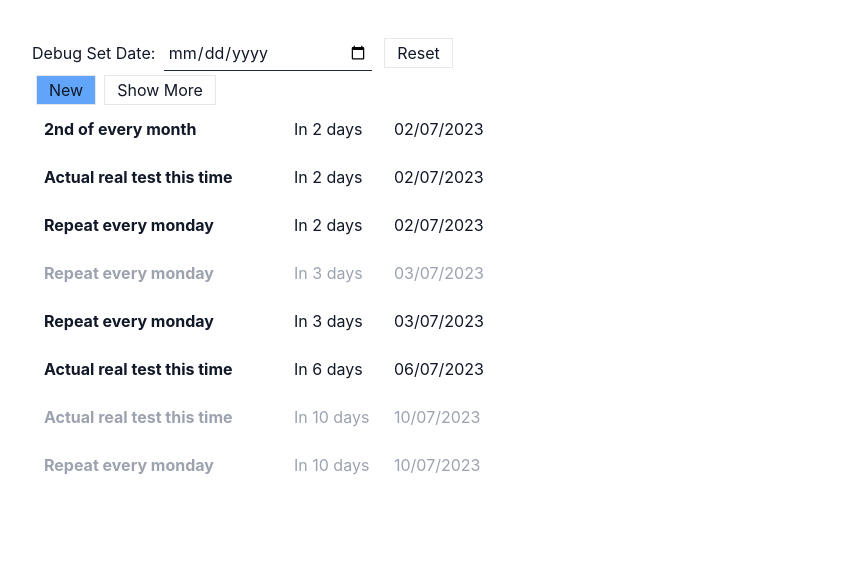
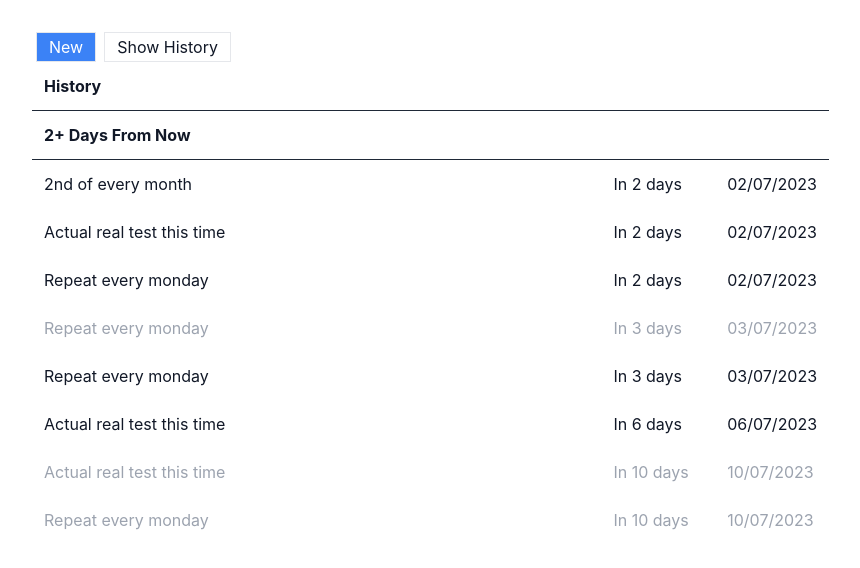
Before and after one commit to PiotrTekieli/calendar-app, a React (Vite) app: page / in a window 1280 px wide. Shown: the top 568 px of the page, without its empty margins (0-860 px from the left). Built offline with nearby package versions, Linux system fonts and the light colour scheme.

Commit message:
separators, description, repeat type description

```diff
--- a/src/Index.jsx
+++ b/src/Index.jsx
@@ -8,7 +8,7 @@ import Arrow from "./components/Arrow";
 
 
 export default function Index() {
-    const DEBUG_DATE = true;
+    const DEBUG_DATE = false;
     const LOADING = true;
     const SAVING = false;
     const HISTORY_AMOUNT = 30;
@@ -139,6 +139,7 @@ export default function Index() {
     }
 
     function deleteItem(id) {
+        console.log(entryList, historyList);
         let index = entryList.findIndex(entry => entry.id == id)
         console.log(id, entryList, historyList);
 
@@ -191,7 +192,7 @@ export default function Index() {
                     <div className="entry-list absolute">
                         {DEBUG_DATE && (<>Debug Set Date: <input type="date" onChange={e => setToday(e.target.valueAsDate)}/> <button onClick={() => setToday(new Date())}>Reset</button><br/></>)}
 
-                        <button className="bg-blue-400" onClick={editEntry}>New</button>
+                        <button className="active" onClick={editEntry}>New</button>
 
                         <EntryList date={today} entryList={entryList} historyList={historyList} populateHistory={populateHistory} edit={editEntry} delete={deleteItem} submit={handleSubmit}/>
                     </div>
--- a/src/classes/displayEntry.js
+++ b/src/classes/displayEntry.js
@@ -1,22 +1,46 @@
 import { v4 as uuidv4 } from "uuid"
 
 class DisplayEntry {
-    constructor(id = uuidv4(), name = "", date = null, history = false) {
-        this.id = id,
-        this.name = name;
+    constructor(date = null, history = false) {
+        this.id = uuidv4();
+        this.name = "";
+        this.description = "";
+        this.repeatDesc = "";
         this.date = date;
         this.history = history;
+        this.separator = false;
     }
+
+    getDataFromEntry(entry) {
+        this.id = entry.id;
+        this.name = entry.name;
+        this.description = entry.description;
+        this.repeatDesc = entry.repeatDesc;
+
+        return this;
+    }
+
+    // constructor(id = uuidv4(), name = "", description = "", date = null, history = false) {
+    //     this.id = id,
+    //     this.name = name;
+    //     this.description = description;
+    //     this.date = date;
+    //     this.history = history;
+    // }
 
     simplifyHistoryEntry() {
         return {
             name: this.name,
+            description: this.description,
+            repeatDesc: this.repeatDesc,
             date: this.date,
         }
     }
 
     loadSimplifiedDisplayEntry(simplifiedEntry) {
         this.name = simplifiedEntry.name,
+        this.description = simplifiedEntry.description
+        this.repeatDesc = simplifiedEntry.repeatDesc;
         this.date = simplifiedEntry.date;
         this.history = true;
 
--- a/src/classes/entry.js
+++ b/src/classes/entry.js
@@ -5,26 +5,34 @@ class Entry {
     constructor() {
         this.id = uuidv4();
         this.name = "";
+        this.description = "";
 
         this.dates = [new Date(new Date().setHours(0, 0, 0, 0)).simpleFormat()];
         this.repeatType = 0;
+        this.repeatDesc = "";
         this.days = 1;
         this.copyCount = 1;
+
+        this.icon = "";
     }
 
     clone(entry) {
         this.id = entry.id;
         this.name = entry.name;
+        this.description = entry.description;
         this.dates = entry.dates;
         this.repeatType = entry.repeatType;
+        this.repeatDesc = entry.repeatDesc;
         this.days = entry.days;
         this.copyCount = entry.copyCount;
+        this.icon = entry.icon;
 
         return this;
     }
 
     loadSimplifiedEntry(simplifiedEntry) {
         this.name = simplifiedEntry.name;
+        this.description = simplifiedEntry.description;
         this.dates = [simplifiedEntry.date];
         this.repeatType = simplifiedEntry.repeatType;
         this.days = simplifiedEntry.days;
@@ -37,6 +45,7 @@ class Entry {
     simplifyEntry() {
         return {
             name: this.name,
+            description: this.description,
             date: this.dates[0],
             repeatType: this.repeatType,
             days: this.days,
@@ -107,7 +116,7 @@ class Entry {
     getDisplayEntries() {
         let displayEntries = []
         this.dates.forEach(date => {
-            displayEntries.push(new DisplayEntry(this.id, this.name, date))
+            displayEntries.push(new DisplayEntry(date).getDataFromEntry(this))
         })
         return displayEntries;
     }
@@ -116,7 +125,9 @@ class Entry {
         if (today.getTime() - new Date().loadSimpleFormat(this.dates[0]).getTime() > 0) {
             this.addNextDate();
 
-            let displayEntry = new DisplayEntry(undefined, this.name, this.dates[0], true);
+            //let displayEntry = new DisplayEntry(undefined, this.name, this.description, this.dates[0], true);
+            let displayEntry = new DisplayEntry(this.dates[0], true).getDataFromEntry(this);
+            displayEntry.id = uuidv4();
             this.dates.splice(0, 1);
 
             return displayEntry;
--- a/src/components/EntryForm.jsx
+++ b/src/components/EntryForm.jsx
@@ -40,6 +40,7 @@ function EntryForm(props) {
                     detectError = true;
 
                 newEntry.days = days;
+                newEntry.repeatDesc = "Every " + days + " days";
                 break;
             case 1:
                 // days = entry.dates[0].getDay();
@@ -48,12 +49,49 @@ function EntryForm(props) {
                     detectError = true;
                 }
                 days = parseInt(daysOfTheWeek.join(""));
+                newEntry.repeatDesc = "Every ";
+
+                daysOfTheWeek.forEach((day, i) => {
+                    if (i != 0) {
+                        if (i != daysOfTheWeek.length - 1)
+                            newEntry.repeatDesc += ", ";
+                        else
+                            newEntry.repeatDesc += " and ";
+                    }
+
+                    switch(day) {
+                        case 1:
+                            newEntry.repeatDesc += "Mon";
                             break;
                         case 2:
-                days = entry.dates[0].getDate();
+                            newEntry.repeatDesc += "Tue";
+                            break;
+                        case 3:
+                            newEntry.repeatDesc += "Wed";
+                            break;
+                        case 4:
+                            newEntry.repeatDesc += "Thu";
+                            break;
+                        case 5:
+                            newEntry.repeatDesc += "Fri";
+                            break;
+                        case 6:
+                            newEntry.repeatDesc += "Sat";
+                            break;
+                        case 7:
+                            newEntry.repeatDesc += "Sun";
+                            break;
+                    }
+                })
+
+                break;
+            case 2:
+                days = selectedDate.getDate();
+                newEntry.repeatDesc = days + ((days % 10 == 1 && (days <= 10 || days >= 20)) ? "st" : (days % 10 == 2 && (days <= 10 || days >= 20) ? "nd" : "th")) + " of every month"
                 break;
             case 3:
                 days = -1;
+                newEntry.repeatDesc = "No repeat";
                 break;
         }
 
@@ -110,9 +148,12 @@ function EntryForm(props) {
 
     return (
         <>
-            <div className="form p-3 w-full min-w-min">
+            <div className="form p-3 w-full max-w-[800px] min-w-min">
                 <label className="label">Name: </label>
                 <input type="text" placeholder="Name of the entry" value={entry.name} onChange={(e) => setEntry({...entry, name: e.target.value})} onKeyDown={handleKeyDown} />
+                <br/><br/>
+                <label className="label">Description: </label> <br/>
+                <input className="w-full md:w-[80%]" type="text" placeholder="Description" value={entry.description} onChange={(e) => setEntry({...entry, description: e.target.value})} onKeyDown={handleKeyDown} />
                 <br/><br/>
 
                 <label className="label">Repeat Type: </label>
@@ -131,17 +172,18 @@ function EntryForm(props) {
                     </div>
 
                     <div className="p-3">
-                        <div className="">
+                        {entry.repeatType != 1 && (
+                            <>
                                 <label className="label">Starting Date: </label>
                                 <Calendar ref={dateRef} minDetail="year"
                                 value={selectedDate} onChange={(value) => setSelectedDate(value)}
                                 activeStartDate={activeStartDate} onActiveStartDateChange={(a) => {setActiveStartDate(a.activeStartDate)}} />
-                        </div>
-                    </div>
+                                <br/>
+                            </>
+                        )}
 
                         {entry.repeatType == 0 && (
                             <>
-                            <br/>
                                 <label className="label">Day amount: </label>
                                 <input type="number" placeholder="Day amount" value={entry.days} onChange={(e) => { setEntry({...entry, days: e.target.value }) }} id="repeatDays" />
                                 <span className="text-red-500"> {dayInputErrorText}</span>
@@ -149,7 +191,7 @@ function EntryForm(props) {
                         )}
                         {entry.repeatType == 1 && (
                             <>
-                            <br/>
+                                <label className="label">Days of the week: </label>
                                 <div className="m-3 flex flex-wrap border border-gray-800">
                                     {Week.map((day, i) => {
                                         return <Fragment key={i}>
@@ -168,25 +210,25 @@ function EntryForm(props) {
                                                         setDaysOfTheWeek(newList);
                                                     }
 
-                                                let today = new Date(new Date().setHours(0, 0, 0, 0));
+                                                    // let today = new Date(new Date().setHours(0, 0, 0, 0));
 
-                                                let nextDay = -1;
-                                                newList.forEach(d => {
-                                                    if (nextDay == -1 && d > today.getDay()) {
-                                                        nextDay = d;
-                                                    }
-                                                })
-                                                if (nextDay == -1)
-                                                    nextDay = newList[0];
+                                                    // let nextDay = -1;
+                                                    // newList.forEach(d => {
+                                                    //     if (nextDay == -1 && d > today.getDay()) {
+                                                    //         nextDay = d;
+                                                    //     }
+                                                    // })
+                                                    // if (nextDay == -1)
+                                                    //     nextDay = newList[0];
 
-                                                let dayDifference = nextDay - today.getDay();
-                                                if (dayDifference <= 0)
-                                                    dayDifference += 7;
+                                                    // let dayDifference = nextDay - today.getDay();
+                                                    // if (dayDifference <= 0)
+                                                    //     dayDifference += 7;
 
-                                                let newDate = new Date(today.setDate(today.getDate() + dayDifference))
+                                                    // let newDate = new Date(today.setDate(today.getDate() + dayDifference))
 
-                                                setEntry({...entry, dates: [newDate]});
-                                                setNewActiveStartDate(newDate);
+                                                    // setEntry({...entry, dates: [newDate]});
+                                                    // setNewActiveStartDate(newDate);
                                                 }}>{day}</button>
                                                 {i == 3 && (
                                                     <span className="basis-[100%] sm:basis-0 h-0 w-0" />
@@ -210,7 +252,10 @@ function EntryForm(props) {
                         )}
                     </div>
 
-                <button onClick={handleClick}>Confirm</button>
+                </div>
+
+                <br/>
+                <button className="active px-4 py-2" onClick={handleClick}>Save Changes</button>
             </div>
         </>
     );
--- a/src/components/EntryList.jsx
+++ b/src/components/EntryList.jsx
@@ -1,5 +1,7 @@
-import { useEffect, useState } from "react";
+import { Fragment, useEffect, useState } from "react";
 import ListElement from "./ListElement";
+import DisplayEntry from "../classes/displayEntry";
+import ListSeparator from "./ListSeparator";
 
 function EntryList({ date, entryList, historyList, populateHistory, edit, delete: del, submit: handleSubmit }) {
 
@@ -20,17 +22,58 @@ function EntryList({ date, entryList, historyList, populateHistory, edit, delete
         displayEntryList = [...displayEntryList, ...entry.getDisplayEntries()];
     })
 
+    generateSeparators();
+
     displayEntryList.sort((a, b) => {
-        let difference = a.date.localeCompare(b.date);
-        if (difference == 0)
+        let dateDifference = a.date.localeCompare(b.date);
+        if (dateDifference == 0) {
+            let separator = a.separator == true ? -1 : b.separator == true ? 1 : null;
+            if (separator != null)
+            return separator
+
             return a.name.localeCompare(b.name);
-        return difference;
+        }
+        return dateDifference;
     })
 
+    function generateSeparators() {
+        if (historyList.length != 0) {
+            let newSeparatorEntry = new DisplayEntry();
+            newSeparatorEntry.name = "History"
+            newSeparatorEntry.date = "0/0/0"
+            newSeparatorEntry.separator = true;
+
+            displayEntryList.push(newSeparatorEntry);
+        }
+
+        let dateCompare = new Date(date);
+
+        for (let i = 0; i <= 2; dateCompare.setDate(dateCompare.getDate() + 1) && i++) {
+            if ((i == 0 || i == 1) && !displayEntryList.some((entry) => entry.date == dateCompare.simpleFormat()))
+                continue;
+
+            if (i == 2 && !displayEntryList.some((entry) => entry.date.localeCompare(dateCompare.simpleFormat()) == 1))
+                continue;
+
+
+            let newSeparatorEntry = new DisplayEntry();
+
+            if (i == 0)
+                newSeparatorEntry.name = "Today";
+            else if (i == 1)
+                newSeparatorEntry.name = "Tomorrow";
+            else if (i == 2)
+                newSeparatorEntry.name = "2+ Days From Now";
+
+            newSeparatorEntry.date = dateCompare.simpleFormat();
+            newSeparatorEntry.separator = true;
+            displayEntryList.push(newSeparatorEntry);
+        }
+    }
 
     return (
         <>
-            <button onClick={() => { setShowShort(!showShort) }}>{showShort ? "Show More" : "Show Less"}</button>
+            <button onClick={() => { setShowShort(!showShort) }}>{showShort ? "Show History" : "Hide History"}</button>
             {/* <table className="w-full min-w-min max-w-[800px]">
                 <tbody>
                     {displayEntryList && displayEntryList.map((entry, i) => {
@@ -39,9 +82,16 @@ function EntryList({ date, entryList, historyList, populateHistory, edit, delete
                 </tbody>
             </table> */}
 
-            <div className="w-full min-w-min max-w-[800px] grid grid-cols-[minmax(min-content,_250px)_repeat(2,_minmax(min-content,_100px))]">
-                {displayEntryList && displayEntryList.map((entry, i) => {
-                    return <ListElement key={entry.id + entry.date} date={date} entry={entry} edit={edit} delete={del} submit={handleSubmit} />
+            {/* <div className="w-full min-w-min max-w-[1200px] grid grid-cols-[minmax(min-content,_1fr)_repeat(2,_minmax(min-content,_100px))]"> */}
+            <div className="w-full min-w-min max-w-[1200px] grid grid-cols-[minmax(100px,_5fr)_repeat(2,_1fr)]">
+                {displayEntryList && displayEntryList.map(entry => {
+                    return <Fragment  key={entry.id + entry.date}>
+                                {entry.separator == false ? (
+                                    <ListElement date={date} entry={entry} edit={edit} delete={del} submit={handleSubmit} />
+                                ) : (
+                                    <ListSeparator entry={entry}/>
+                                )}
+                            </Fragment>
                 })}
             </div>
         </>
--- a/src/components/ListElement.jsx
+++ b/src/components/ListElement.jsx
@@ -14,18 +14,28 @@ function ListElement({ date, entry, edit, delete: del, submit }) {
     const descriptionRef = useRef();
 
     function showDescription() {
-        if (appear) {
+        if (appear)
             descriptionRef.current.style.maxHeight = "0px";
+        else
             setTimeout(() => {
-                setAppear(false);
-            }, 150)
-        }
-        else {
-            setAppear(true);
-            setTimeout(() => {
-                descriptionRef.current.style.maxHeight = "calc(" + descriptionRef.current.scrollHeight + "px + 1.5rem)";
+                descriptionRef.current.style.maxHeight = "max-content";
             })
-        }
+
+        setAppear(!appear)
+
+        // if (appear) {
+        //     descriptionRef.current.style.maxHeight = "0px";
+        //     setTimeout(() => {
+        //         setAppear(false);
+        //     }, 150)
+        // }
+        // else {
+        //     setAppear(true);
+        //     setTimeout(() => {
+        //         // descriptionRef.current.style.maxHeight = "calc(" + descriptionRef.current.scrollHeight + "px + 1.5rem)";
+        //         descriptionRef.current.style.maxHeight = "10000px";
+        //     })
+        // }
     }
 
     return (
@@ -50,16 +60,16 @@ function ListElement({ date, entry, edit, delete: del, submit }) {
                 </tr>
             )} */}
 
-            <div className={(entry.history == true ? "text-gray-400 " : "") + "list-element gap-4 contents cursor-pointer [&>*]:py-3 sm:[&>*]:px-3"} onClick={() => showDescription()}>
-                <div><b>{entry.name == "" ? "Untitled" : entry.name}</b></div>
+            <div className={(entry.history == true ? "text-gray-400 " : "") + "list-element gap-4 contents cursor-pointer [&>*]:py-3 [&>*]:px-1 sm:[&>*]:px-3"} onClick={() => showDescription()}>
+                <div>{entry.name == "" ? "Untitled" : entry.name}</div>
                 <div className="whitespace-nowrap">In {dayDifference} days</div>
                 <div>{formatDate(entry.date)}</div>
+            </div>
 
-
-            </div>
             {appear && (
-                <div ref={descriptionRef} className="bg-gray-200 col-span-3 flex justify-between items-center transition-all max-h-0 overflow-hidden w-full [&>*]:py-2 sm:[&>*]:px-3">
-                    <div>test</div>
+                <div ref={descriptionRef} className="bg-gray-200 col-span-3 flex justify-between items-center gap-4 max-h-0 overflow-hidden w-full [&>*]:py-2 sm:[&>*]:px-3">
+                    <div className="italic min-w-[60%]">{entry.description == "" ? "No Description" : entry.description}</div>
+                    <div>{entry.repeatDesc}</div>
                     <div className="flex">
                         <div>
                             {!entry.history && (
--- /dev/null
+++ b/src/components/ListSeparator.jsx
@@ -0,0 +1,14 @@
+function ListSeparator({ entry }) {
+
+    return (
+        <>
+            <div className={(entry.history == true ? "text-gray-400 " : "") + "list-element col-span-3 gap-4 [&>*]:py-3 [&>*]:px-1 sm:[&>*]:px-3"}>
+                <div className="font-bold border-b border-gray-800">
+                    {entry.name}
+                </div>
+            </div>
+        </>
+    );
+}
+
+export default ListSeparator;
```
Lines whose indentation alone changed are shown as unchanged.
